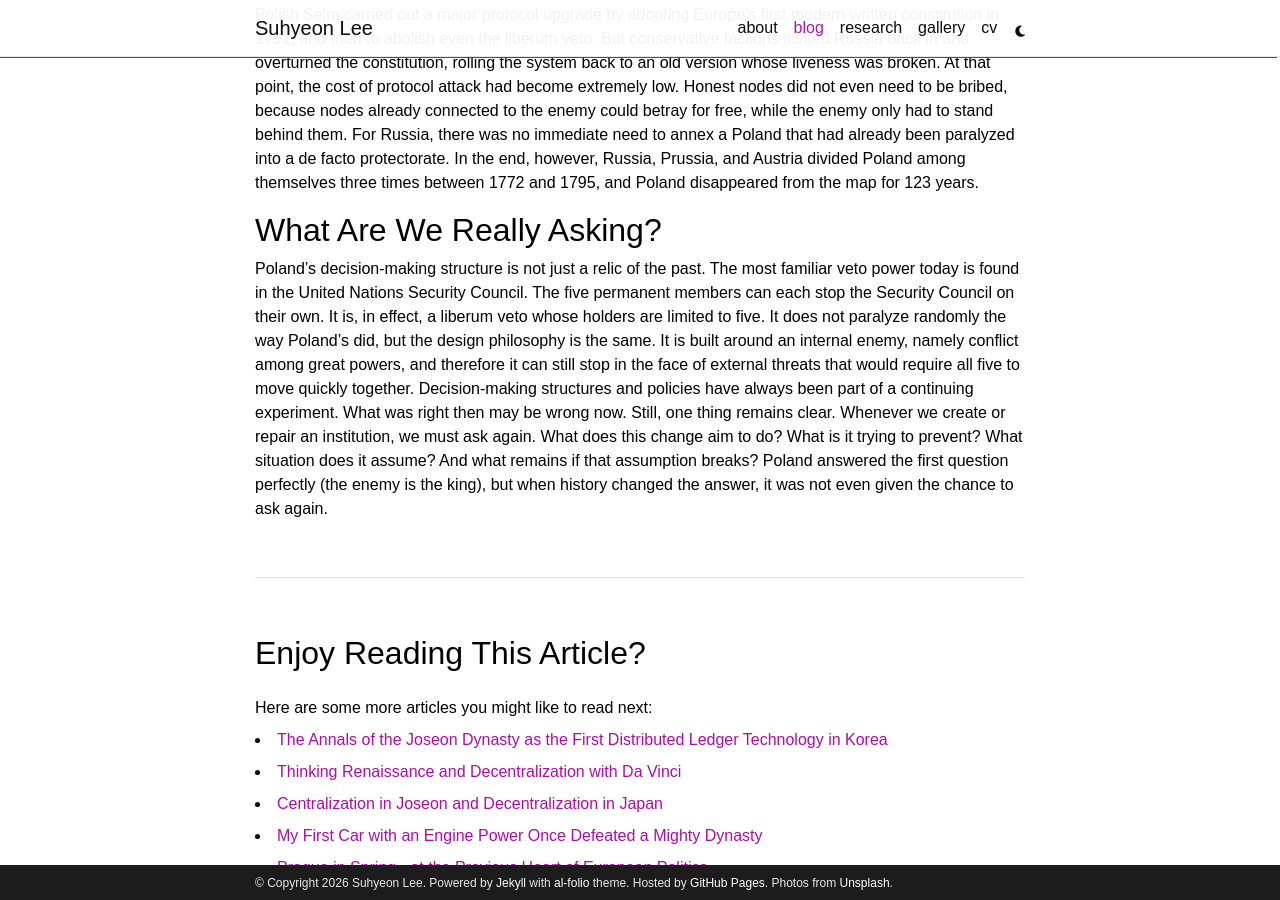
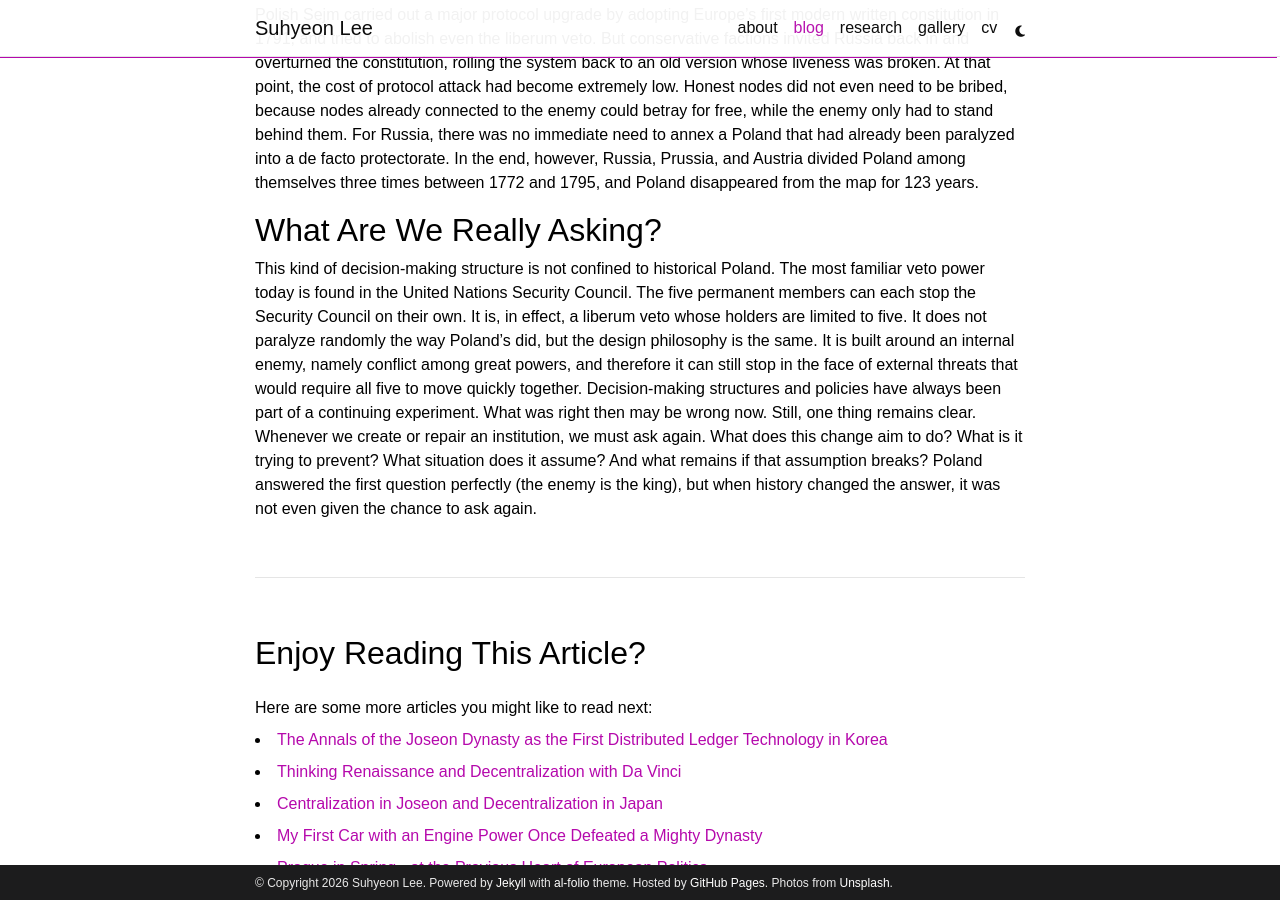
Before and after one commit to shlee-lab/shlee-lab.github.io, a Jekyll site: the page built from _posts/2026-06-17-polish-partitions-protocol-security.md, in a window 1280 px wide and 900 px high, scrolled down 3249 px. Built offline with Jekyll 4.4.1, drawn with Linux system fonts in a browser that asks for light colours; comment, search, counter and statistics services are not loaded; a style sheet for code colours, icons or effects is not loaded.

Commit message:
Refine Polish post conclusion wording

```diff
--- a/_posts/2026-06-17-polish-partitions-protocol-security.md
+++ b/_posts/2026-06-17-polish-partitions-protocol-security.md
@@ -50,7 +50,7 @@ Once Polish power had weakened, Russia maximized the vulnerability of this proto
 
 ## What Are We Really Asking?
 
-Poland's decision-making structure is not just a relic of the past. The most familiar veto power today is found in the United Nations Security Council. The five permanent members can each stop the Security Council on their own. It is, in effect, a liberum veto whose holders are limited to five. It does not paralyze randomly the way Poland's did, but the design philosophy is the same. It is built around an internal enemy, namely conflict among great powers, and therefore it can still stop in the face of external threats that would require all five to move quickly together. Decision-making structures and policies have always been part of a continuing experiment. What was right then may be wrong now. Still, one thing remains clear. Whenever we create or repair an institution, we must ask again. What does this change aim to do? What is it trying to prevent? What situation does it assume? And what remains if that assumption breaks? Poland answered the first question perfectly (the enemy is the king), but when history changed the answer, it was not even given the chance to ask again.
+This kind of decision-making structure is not confined to historical Poland. The most familiar veto power today is found in the United Nations Security Council. The five permanent members can each stop the Security Council on their own. It is, in effect, a liberum veto whose holders are limited to five. It does not paralyze randomly the way Poland's did, but the design philosophy is the same. It is built around an internal enemy, namely conflict among great powers, and therefore it can still stop in the face of external threats that would require all five to move quickly together. Decision-making structures and policies have always been part of a continuing experiment. What was right then may be wrong now. Still, one thing remains clear. Whenever we create or repair an institution, we must ask again. What does this change aim to do? What is it trying to prevent? What situation does it assume? And what remains if that assumption breaks? Poland answered the first question perfectly (the enemy is the king), but when history changed the answer, it was not even given the chance to ask again.
 
 </div>
 
```
Also changed, not shown: other parts of _posts/2026-06-17-polish-partitions-protocol-security.md (+1 -1 lines).
